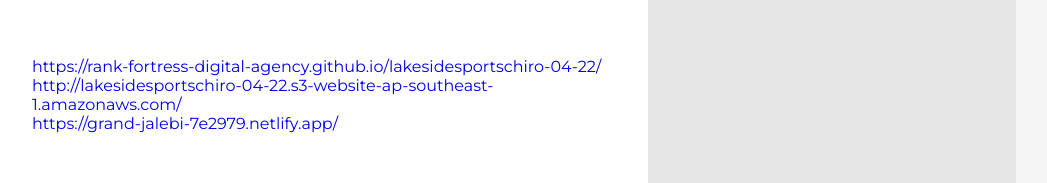
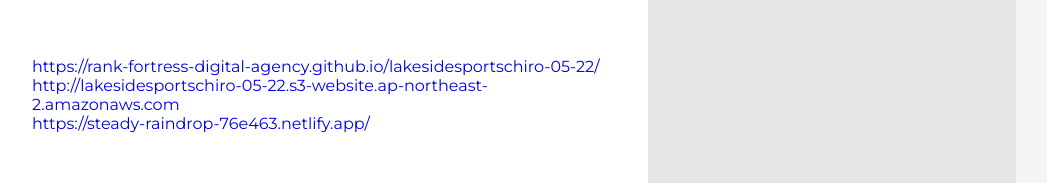
Before and after one commit to Rank-Fortress-Digital-Agency/lakesidesportschiro-05-22, a plain HTML site: page index.html in a window 1280 px wide. Shown: the part 11274-11457 px from the top of the page, without its empty margins (136-1183 px from the left). Drawn offline with Linux system fonts and the light colour scheme.

Commit message:
Add files via upload

```diff
--- a/index.html
+++ b/index.html
@@ -379,16 +379,16 @@
         <section>
           <a
             target="_bLank"
-            href="https://rank-fortress-digital-agency.github.io/lakesidesportschiro-04-22/"
-            >https://rank-fortress-digital-agency.github.io/lakesidesportschiro-04-22/</a
+            href="https://rank-fortress-digital-agency.github.io/lakesidesportschiro-05-22/"
+            >https://rank-fortress-digital-agency.github.io/lakesidesportschiro-05-22/</a
           ><br />
           <a
             target="_bLank"
-            href="http://lakesidesportschiro-04-22.s3-website-ap-southeast-1.amazonaws.com/"
-            >http://lakesidesportschiro-04-22.s3-website-ap-southeast-1.amazonaws.com/</a
+            href="http://lakesidesportschiro-05-22.s3-website.ap-northeast-2.amazonaws.com"
+            >http://lakesidesportschiro-05-22.s3-website.ap-northeast-2.amazonaws.com</a
           ><br />
-          <a target="_bLank" href="https://grand-jalebi-7e2979.netlify.app/"
-            >https://grand-jalebi-7e2979.netlify.app/</a
+          <a target="_bLank" href="https://steady-raindrop-76e463.netlify.app/"
+            >https://steady-raindrop-76e463.netlify.app/</a
           >
         </section>
       </div>
```
